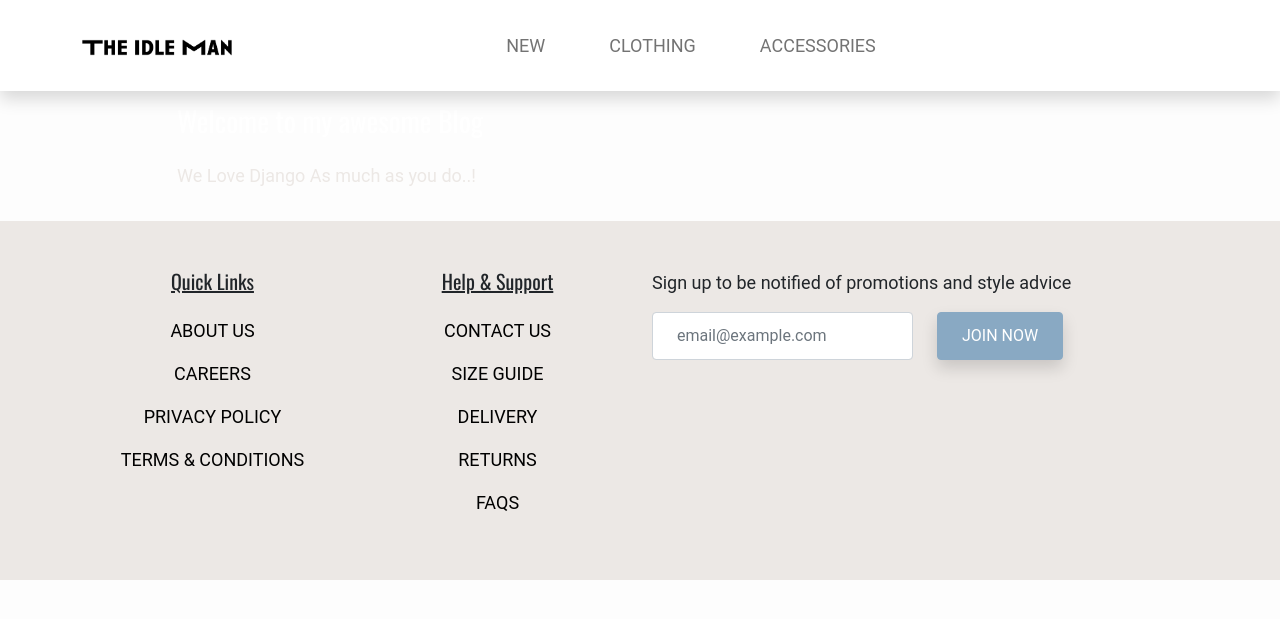
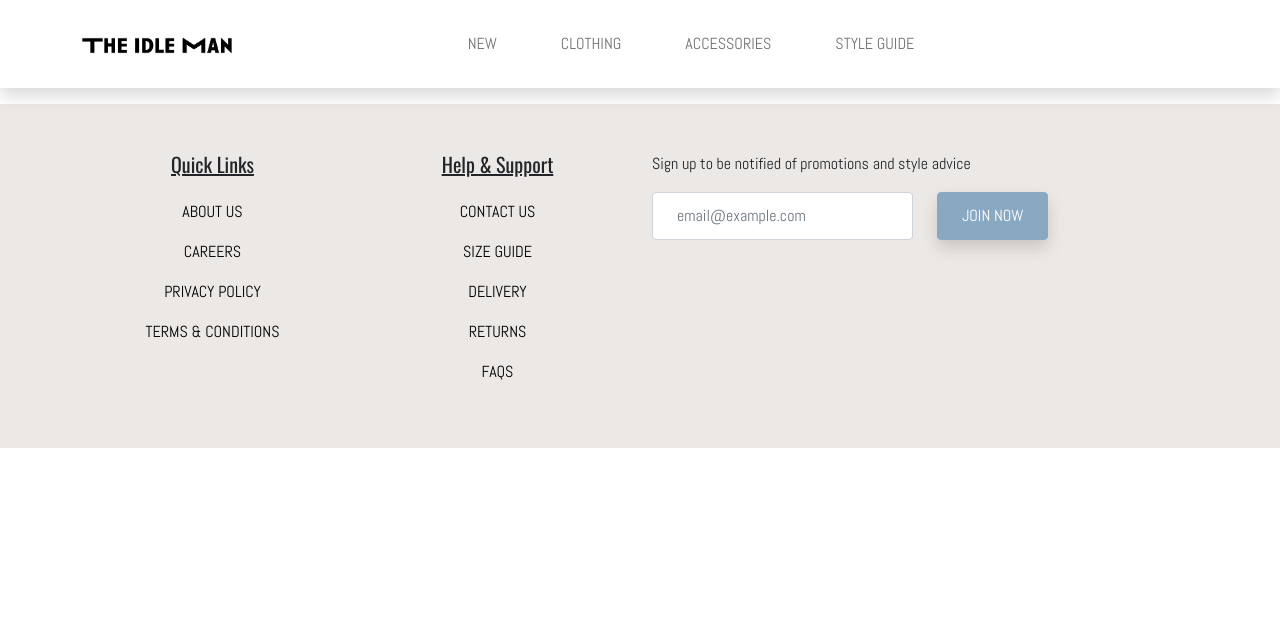
Before and after one commit to marktheskies/theidleman, a Django app: page /blog/ in a window 1280 px wide. Shown: the top 619 px of the page. Run offline with Django 3.2, Linux system fonts and the light colour scheme; data that the repository does not hold is empty; style sheets or scripts are compiled from the project's sources; some libraries are stand-ins or nearby versions.

Commit message:
Added link to navbar, images and button on homepage

```diff
--- a/blog/views.py
+++ b/blog/views.py
@@ -1,10 +1,6 @@
 from django.views import generic
 from django.shortcuts import render
 from .models import Post
-
-class PostList(generic.ListView):
-    queryset = Post.objects.filter(status=1).order_by('-created_on')
-    template_name = 'blog.html'
 
 class PostDetail(generic.DetailView):
     model = Post
--- a/templates/blog.html
+++ b/templates/blog.html
@@ -1,35 +1,5 @@
 {% extends "layout.html" %}
 {% block content %}
-<style>
-    body {
-        font-family: "Roboto", sans-serif;
-        font-size: 18px;
-        background-color: #fdfdfd;
-    }
-
-    .head_text {
-        color: white;
-    }
-
-    .card {
-        box-shadow: 0 16px 48px #E3E7EB;
-    }
-</style>
-
-<header class="masthead">
-    <div class="overlay"></div>
-    <div class="container">
-        <div class="row">
-            <div class=" col-md-8 col-md-10 mx-auto">
-                <div class="site-heading">
-                    <h3 class=" site-heading my-4 mt-3 text-white"> Welcome to my awesome Blog </h3>
-                    <p class="text-light">We Love Django As much as you do..! &nbsp
-                    </p>
-                </div>
-            </div>
-        </div>
-    </div>
-</header>
 <div class="container">
     <div class="row">
         <!-- Blog Entries Column -->
--- a/templates/header.html
+++ b/templates/header.html
@@ -26,11 +26,9 @@
                     {% comment %} TODO: Link to products page with filter for accessories {% endcomment %}
                     <a class="nav-link" href="/products">Accessories</a>
                 </li>
-                {% comment %}
-                TODO: Implement Blog
                 <li class="nav-item">
-                    <a class="nav-link" href="#">Style Guide</a>
-                </li> {% endcomment %}
+                    <a class="nav-link" href="/blog">Style Guide</a>
+                </li>
             </ul>
         </div>
         <!--The shopping cart icon has an attached counter which will update when items are added or removed from the cart-->
```
Also changed, not shown: templates/home.html (+9 -7 lines).
